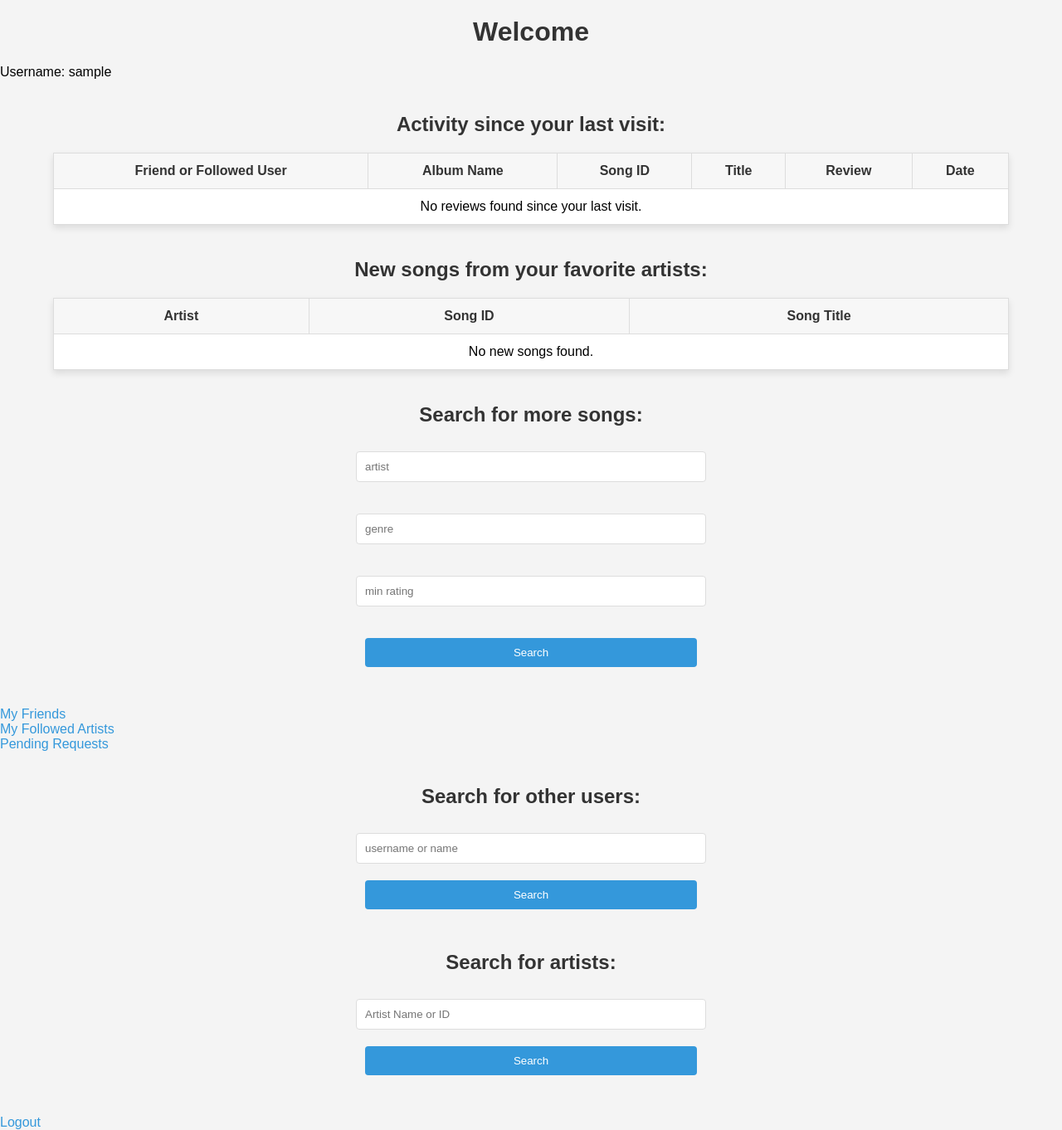
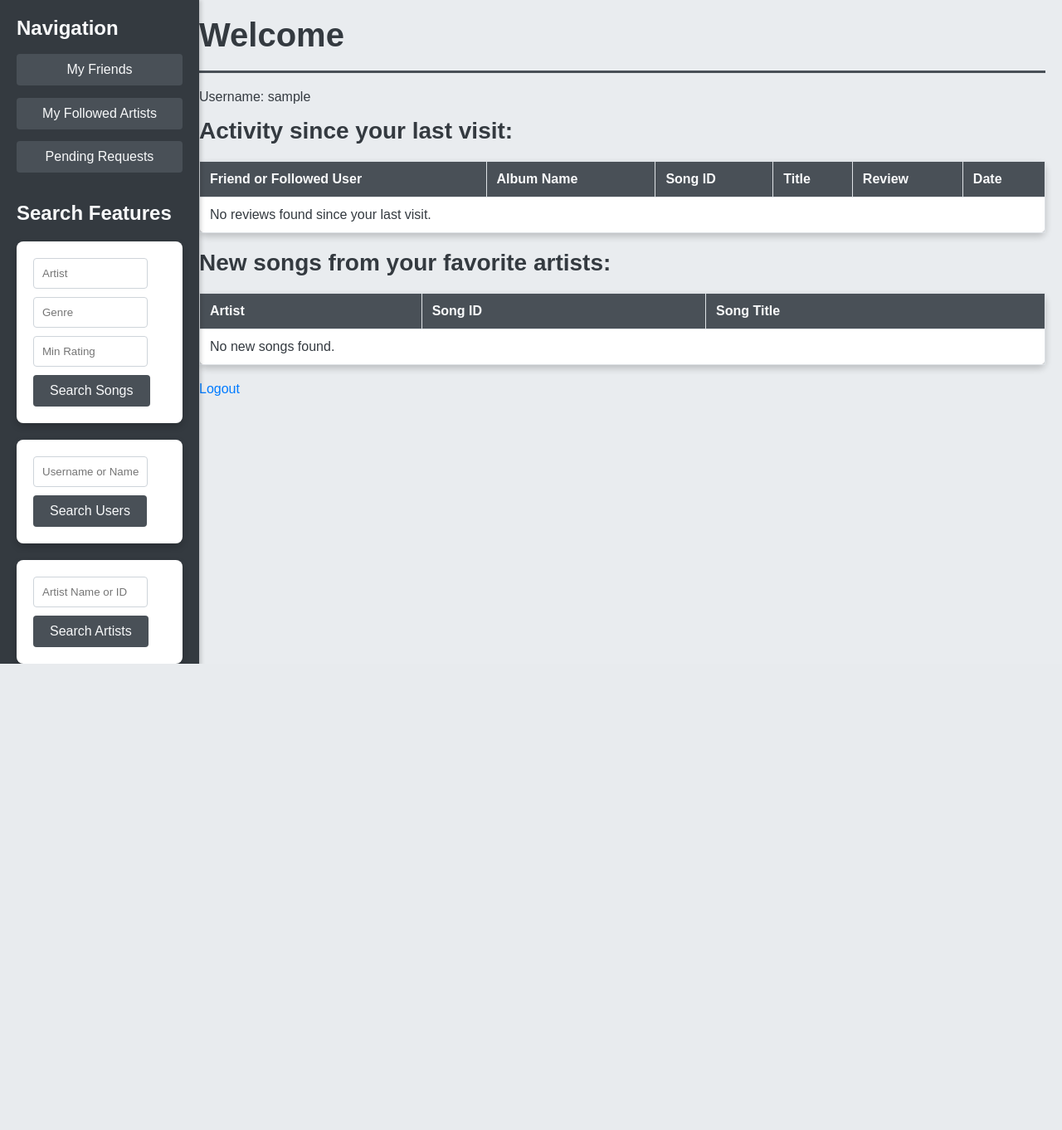
Before and after one commit to devmcdonald/FatEar-web-application, a Flask app: page /home in a window 1280 px wide. Shown: the whole page at 83% size. After the commit the page ends 800 px from the top, so only its background shows below. Run offline with Flask 3, Linux system fonts and the light colour scheme; the visitor is signed in with stand-in values (Sample User, id 1); data that the repository does not hold is empty; some libraries are stand-ins or nearby versions.

Commit message:
Refreshed CSS with a sidebar. Fixed 'activity' timeline so album reviews don't have song link

```diff
--- a/app.py
+++ b/app.py
@@ -349,7 +349,7 @@
         cursor = conn.cursor()
         # Query 2 finds reviews of friends since my last login
         query2 = "\
-            (select username, album.title AS albumName, null as songID, title, reviewText, reviewDate \
+            (select username, album.title AS albumName, '' as songID, title, reviewText, reviewDate \
             from reviewAlbum join album using(albumID)\
             where username = %s AND reviewDate > \
                 (select lastlogin \
@@ -364,11 +364,11 @@
                     select S.user1 as username\
                     from friend as S\
                     where S.user2 = %s and S.acceptStatus = 'Accepted') \
-                OR username in\
-                (select follows as username\
-                from follows\
-                where follower = %s))\
-        UNION\
+                    OR username in\
+                    (select follows as username\
+                    from follows\
+                    where follower = %s))\
+            UNION\
             (select username, null as albumName, songID, title, reviewText, reviewDate\
             from reviewSong join song using(songID)\
             where username = %s AND reviewDate >\
@@ -384,10 +384,11 @@
                     select S.user1 as username\
                     from friend as S\
                     where S.user2 = %s and S.acceptStatus = 'Accepted') \
-                OR username in\
+                    OR username in\
                     (select follows as FollowedUsers\
                     from follows\
                     where follower = %s));"
+
 
         cursor.execute(query2, (user, user, user, user, user, user, user, user, user, user))
         data2 = cursor.fetchall()
--- a/static/css/home.css
+++ b/static/css/home.css
@@ -1,54 +1,107 @@
+/* Global Styles */
 body {
     font-family: 'Arial', sans-serif;
-    background-color: #f4f4f4;
+    background-color: #e9ecef;
+    color: #343a40;
     margin: 0;
     padding: 0;
+    display: flex;
 }
 
+.container {
+    margin-left: 220px; /* Width of the sidebar */
+    padding: 20px;
+    flex: 1;
+}
+
+/* Sidebar Styles */
+.sidebar {
+    width: 200px;
+    background-color: #343a40;
+    color: #fff;
+    position: fixed;
+    top: 0;
+    left: 0;
+    height: 100%;
+    padding: 20px;
+    box-shadow: 2px 0 5px rgba(0, 0, 0, 0.2);
+    display: flex;
+    flex-direction: column;
+    justify-content: space-between;
+}
+
+.sidebar h2 {
+    color: #f8f9fa;
+    font-size: 1.5em;
+    margin-top: 0;
+}
+
+.sidebar .btn {
+    background-color: #495057;
+    color: #f8f9fa;
+    border: none;
+    padding: 10px;
+    margin-bottom: 10px;
+    border-radius: 4px;
+    cursor: pointer;
+    text-align: center;
+    text-decoration: none;
+    display: block;
+}
+
+.sidebar .btn:hover {
+    background-color: #6c757d;
+}
+
+.sidebar .search-form {
+    margin-top: 20px;
+}
+
+/* Main Content Styles */
 h1, h2 {
-    color: #333;
-    text-align: center;
+    color: #343a40;
+    margin-top: 0;
 }
 
 h1 {
-    margin-top: 20px;
+    font-size: 2.5em;
+    margin-bottom: 0.5em;
+    border-bottom: 3px solid #495057;
+    padding-bottom: 0.5em;
 }
 
 h2 {
-    margin-top: 40px;
-    margin-bottom: 20px;
+    font-size: 1.75em;
+    margin-bottom: 0.5em;
 }
 
+/* Table Styles */
 table {
-    width: 90%;
-    margin: 20px auto;
+    width: 100%;
     border-collapse: collapse;
-    background-color: white;
-    box-shadow: 0 4px 8px rgba(0, 0, 0, 0.1);
+    margin: 20px 0;
+    background-color: #fff;
+    border-radius: 8px;
+    box-shadow: 0 4px 8px rgba(0, 0, 0, 0.2);
 }
 
 th, td {
-    padding: 12px 15px;
-    border: 1px solid #ddd;
-    text-align: center;
+    padding: 12px;
+    text-align: left;
+    border: 1px solid #dee2e6;
 }
 
 th {
-    background-color: #f7f7f7;
-    color: #333;
-    font-weight: bold;
+    background-color: #495057;
+    color: #f8f9fa;
 }
 
 tr:nth-child(even) {
-    background-color: #f9f9f9;
-}
-
-tr:hover {
-    background-color: #f1f1f1;
+    background-color: #f2f2f2;
 }
 
 a {
-    color: #3498db;
+    color: #007bff;
     text-decoration: none;
 }
 
@@ -56,54 +109,41 @@
     text-decoration: underline;
 }
 
+/* Form Styles */
 form {
-    width: 60%;
-    margin: 20px auto;
-    display: flex;
-    flex-direction: column;
-    align-items: center;
+    background-color: #fff;
+    padding: 20px;
+    border-radius: 8px;
+    box-shadow: 0 4px 8px rgba(0, 0, 0, 0.2);
+    margin: 20px 0;
 }
 
-input[type="text"], input[type="submit"] {
+input[type="text"] {
     padding: 10px;
-    margin: 10px 0;
-    width: 100%;
-    max-width: 400px;
-    border: 1px solid #ddd;
+    border: 1px solid #ced4da;
     border-radius: 4px;
+    margin-bottom: 10px;
+    width: calc(100% - 22px);
+    box-sizing: border-box;
 }
 
 input[type="submit"] {
-    background-color: #3498db;
-    color: white;
+    background-color: #495057;
+    color: #f8f9fa;
     border: none;
+    padding: 10px 20px;
+    border-radius: 4px;
     cursor: pointer;
+    font-size: 1em;
 }
 
 input[type="submit"]:hover {
-    background-color: #2980b9;
+    background-color: #343a40;
 }
 
+/* Error Message */
 .error {
-    color: #e74c3c;
-    text-align: center;
-    margin-top: 20px;
-}
-
-.links {
-    text-align: center;
+    color: #dc3545;
+    font-weight: bold;
     margin: 20px 0;
 }
-
-.links a {
-    margin: 0 10px;
-    padding: 10px 20px;
-    background-color: #3498db;
-    color: white;
-    border-radius: 4px;
-    text-decoration: none;
-}
-
-.links a:hover {
-    background-color: #2980b9;
-}
--- a/templates/home.html
+++ b/templates/home.html
@@ -1,14 +1,40 @@
 <!DOCTYPE html>
-<html lang="en">
+<html>
+
 <head>
-    <meta charset="UTF-8">
-    <meta name="viewport" content="width=device-width, initial-scale=1.0">
-    <title>Home</title>
-    <link rel="stylesheet" type="text/css" href="{{ url_for('static', filename='css/home.css') }}">
+    <link rel="stylesheet" href="static/css/home.css">
 </head>
 
 <body>
 
+    <div class="sidebar">
+        <h2>Navigation</h2>
+        <a href="/curr_friends" class="btn">My Friends</a>
+        <a href="/followed_artists" class="btn">My Followed Artists</a>
+        <a href="/pending_requests" class="btn">Pending Requests</a>
+
+        <div class="search-form">
+            <h2>Search Features</h2>
+            <form action="/songSearch" method="POST">
+                <input type="text" name="artist" placeholder="Artist" />
+                <input type="text" name="genre" placeholder="Genre" />
+                <input type="text" name="rating" placeholder="Min Rating" />
+                <input type="submit" value="Search Songs" />
+            </form>
+
+            <form action="/search_users" method="GET">
+                <input type="text" name="user" placeholder="Username or Name" />
+                <input type="submit" value="Search Users" />
+            </form>
+
+            <form action="/search_artists" method="GET">
+                <input type="text" name="search" placeholder="Artist Name or ID" />
+                <input type="submit" value="Search Artists" />
+            </form>
+        </div>
+    </div>
+
+    <div class="container">
         <h1>Welcome {{realname.fname}} {{realname.lname}}</h1>
         <p>Username: {{username}}</p>
 
@@ -29,7 +55,13 @@
                 <tr>
                     <td>{{ line.username }}</td>
                     <td>{{ line.albumname }}</td>
-                <td><a href="/select_song/{{ line.songid }}">{{ line.songid }}</a></td>
+                    <td>
+                        {% if line.songid %}
+                            <a href="/select_song/{{ line.songid }}">{{ line.songid }}</a>
+                        {% else %}
+                            N/A
+                        {% endif %}
+                    </td>
                     <td>{{ line.title }}</td>
                     <td>{{ line.reviewtext }}</td>
                     <td>{{ line.reviewdate }}</td>
@@ -57,7 +89,6 @@
                     <td>{{ line.artistname }}</td>
                     <td><a href="/select_song/{{ line.songid }}">{{ line.songid }}</a></td>
                     <td>{{ line.title }}</td>
-
                 </tr>
                 {% else %}
                 <tr>
@@ -67,37 +98,12 @@
             </tbody>
         </table>
 
-    <h2>Search for more songs:</h2>
-    <form action="/songSearch" method="POST">
-        <input type="text" name="artist" placeholder="artist" /><br>
-        <input type="text" name="genre" placeholder="genre" /><br>
-        <input type="text" name="rating" placeholder="min rating" /><br>
-        <input type="submit" value="Search" />
-    </form>
-
         {% if error %}
         <p class="error"><strong>Error:</strong> {{ error }}</p>
         {% endif %}
 
-    <br>
-    <a href="/curr_friends">My Friends</a><br>
-    <a href="/followed_artists">My Followed Artists</a><br>
-    <a href="/pending_requests">Pending Requests</a><br>
-
-    <h2>Search for other users:</h2>
-    <form action="/search_users" method="GET">
-        <input type="text" name="user" placeholder="username or name" />
-        <input type="submit" value="Search" />
-    </form>
-
-    <h2>Search for artists:</h2>
-    <form action="/search_artists" method="GET">
-        <input type="text" name="search" placeholder="Artist Name or ID" />
-        <input type="submit" value="Search" />
-    </form>
-
-    <br>
         <a href="/logout">Logout</a>
+    </div>
 
 </body>
 
```
Lines whose indentation alone changed are shown as unchanged.
